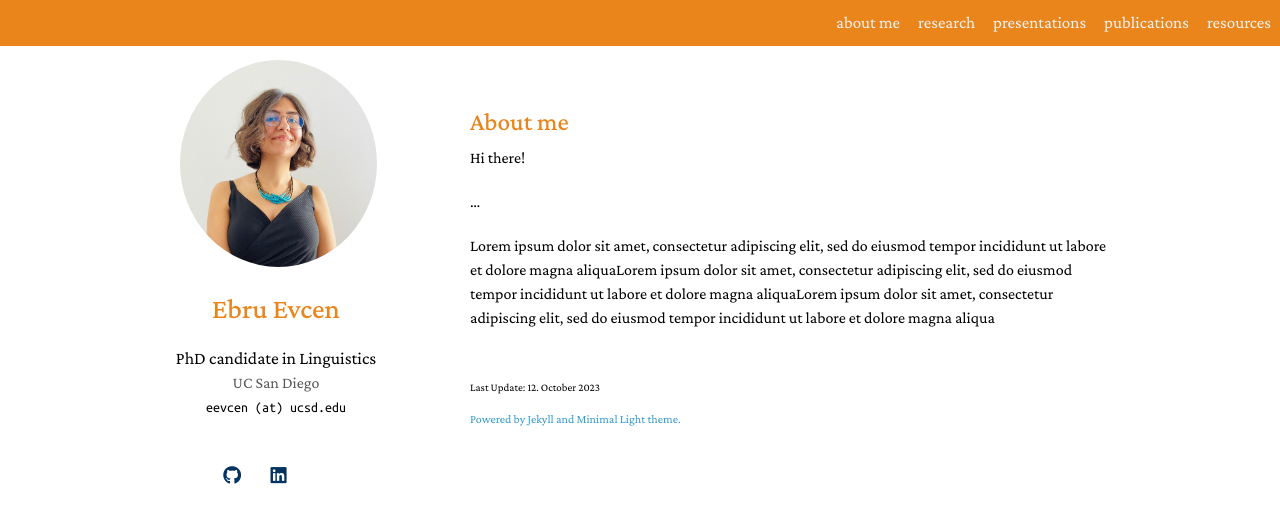
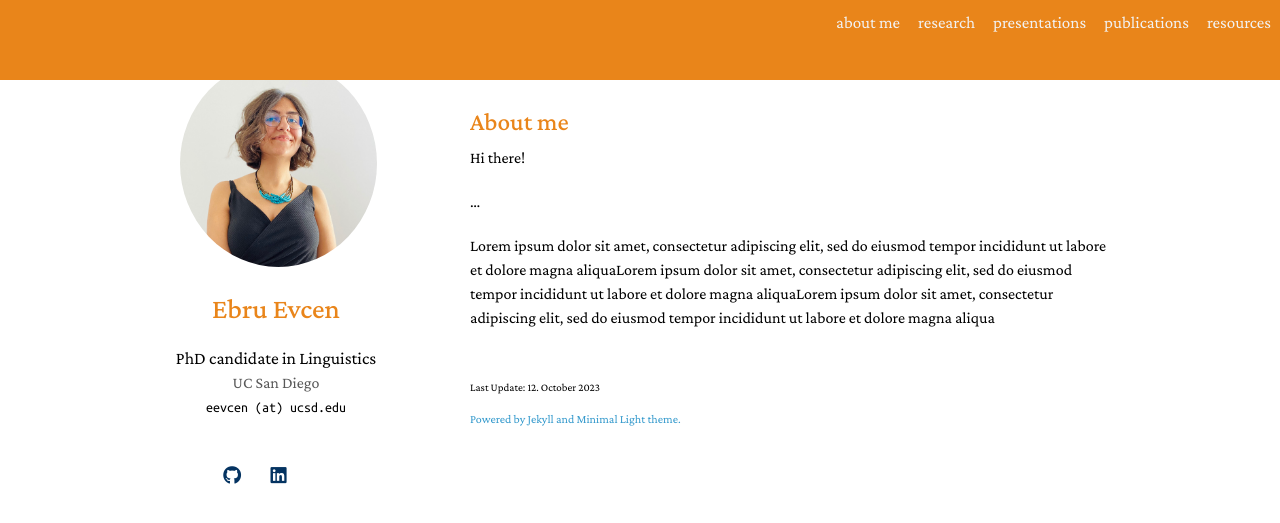
Before and after one commit to ebruevcen/ebruevcen.github.io, a Jekyll site: the page built from index.md, in a window 1280 px wide. Shown: the top 523 px of the page. Built offline with Jekyll 4.4.1, drawn with Linux system fonts in a browser that asks for light colours; a style sheet for code colours, icons or effects is not loaded.

Commit message:
nav bar size updated

```diff
--- a/assets/css/nav-ori.css
+++ b/assets/css/nav-ori.css
@@ -5,6 +5,7 @@
 	position:fixed;
 	z-index:999;
     width:100%;
+    height: 80px;
   }
 
   .topnav img {
--- a/assets/css/nav.css
+++ b/assets/css/nav.css
@@ -5,6 +5,7 @@
 	position:fixed;
 	z-index:999;
     width:100%;
+    height: 80px;
   }
 
 
```
Also changed, not shown: 2 other files.
